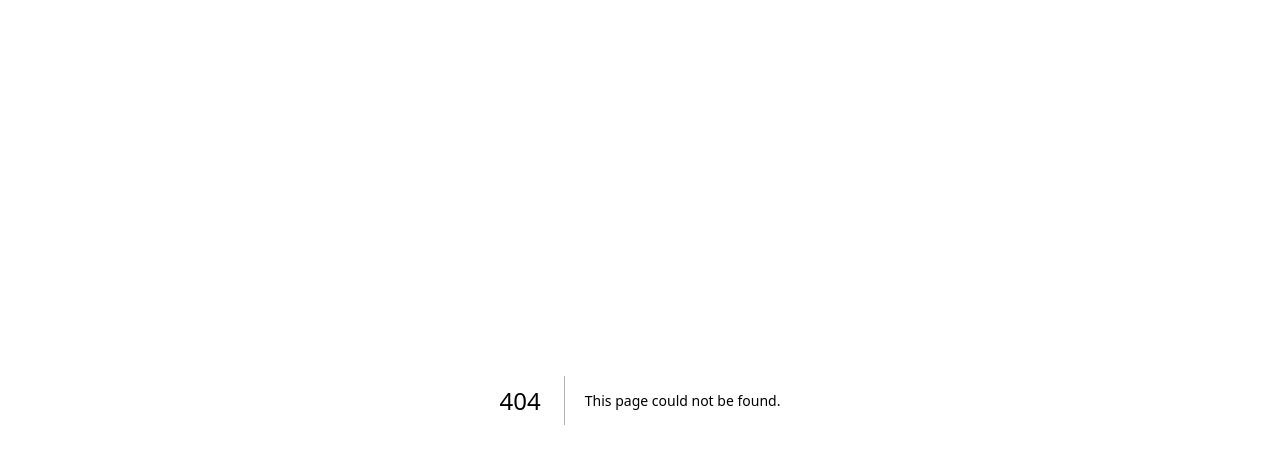
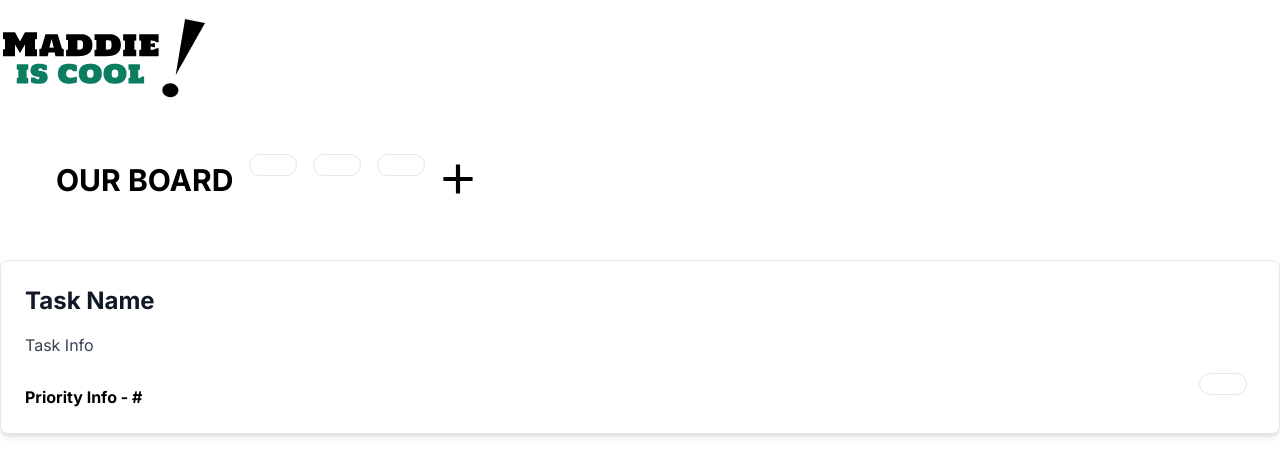
Before and after one commit to Starrleto/TaskTrackerSprintFE, a Next.js app: page /BoardsPage in a window 1280 px wide. Before the commit this address had no page. Shown: the top 476 px of the page. Built offline with nearby package versions, Linux system fonts and the light colour scheme.

Commit message:
board page creation,

```diff
--- a/package.json
+++ b/package.json
@@ -9,6 +9,10 @@
     "lint": "next lint"
   },
   "dependencies": {
+    "@emotion/react": "^11.11.4",
+    "@emotion/styled": "^11.11.5",
+    "@mui/icons-material": "^5.15.15",
+    "@mui/material": "^5.15.15",
     "flowbite": "^2.3.0",
     "flowbite-react": "^0.9.0",
     "next": "14.2.3",
--- /dev/null
+++ b/src/Components/Priority1Component.tsx
@@ -0,0 +1,18 @@
+
+"use client";
+
+import { Button } from "flowbite-react";
+
+export function Priority1() {
+    return (
+        <div className="px-2">
+            <Button className="bg-prioBlue rounded-full w-12 h-12 border border-black" color="prioBlue">
+                <div className="hidden">
+                    priority-1
+                </div>
+            </Button>
+        </div>
+
+
+    );
+}
--- /dev/null
+++ b/src/Components/Priority2Component.tsx
@@ -0,0 +1,18 @@
+
+"use client";
+
+import { Button } from "flowbite-react";
+
+export function Priority2() {
+    return (
+        <div className="px-2">
+
+        <Button className="bg-prioRed rounded-full w-12 h-12 border border-black" color="prioBlue">
+            <div className="hidden">
+                priority-1
+            </div>
+        </Button>
+        </div>
+
+    );
+}
--- /dev/null
+++ b/src/Components/Priority3Component.tsx
@@ -0,0 +1,18 @@
+
+"use client";
+
+import { Button } from "flowbite-react";
+
+export function Priority3() {
+    return (
+        <div className="px-2">
+
+        <Button className="bg-prioPurple rounded-full w-12 h-12 border border-black" color="prioBlue">
+            <div className="hidden">
+                priority-1
+            </div>
+        </Button>
+        </div>
+
+    );
+}
--- /dev/null
+++ b/src/Components/TasksCardComponent.tsx
@@ -0,0 +1,27 @@
+
+"use client";
+
+import { Card } from "flowbite-react";
+import { Priority1 } from "./Priority1Component";
+
+export function TaskCardComponent() {
+    return (
+        <Card href="#" className="w- w-72">
+            <h5 className="text-2xl font-bold tracking-tight text-gray-900 dark:text-white">
+                Task Name
+            </h5>
+
+            <p className="font-normal text-gray-700 dark:text-gray-400">
+                Task Info
+            </p>
+
+            <div className="inline-flex justify-between">
+                <p className="font-bold inline-flex mt-3">
+                    Priority Info - #
+                </p>
+                <Priority1/>
+            </div>
+
+        </Card>
+    );
+}
--- /dev/null
+++ b/src/app/BoardsPage/page.tsx
@@ -0,0 +1,39 @@
+import NavbarComponent from '@/Components/NavbarComponent'
+import React from 'react'
+import AddIcon from '@mui/icons-material/Add';
+import { Priority1 } from '@/Components/Priority1Component';
+import { Priority2 } from '@/Components/Priority2Component';
+import { Priority3 } from '@/Components/Priority3Component';
+import { TaskCardComponent } from '@/Components/TasksCardComponent';
+
+const BoardsPage = () => {
+    return (
+        <div>
+
+            <NavbarComponent />
+
+            <div className='p-14 inline-flex'>
+                <h1 className='text-3xl font-bold mt-2'>OUR BOARD</h1>
+                <div className='ml-2 inline-flex'>
+                    <Priority1 />
+                    <Priority2 />
+                    <Priority3 />
+                </div>
+                <div>
+                    <AddIcon style={{ fontSize: 50 }} />
+                </div>
+                <div>
+                </div>
+            </div>
+
+            <div>
+                <TaskCardComponent/>
+            </div>
+
+
+
+        </div>
+    )
+}
+
+export default BoardsPage
--- a/tailwind.config.ts
+++ b/tailwind.config.ts
@@ -15,6 +15,11 @@ const config: Config = {
         "gradient-conic":
           "conic-gradient(from 180deg at 50% 50%, var(--tw-gradient-stops))",
       },
+      colors: {
+        "prioBlue": "rgba(87, 205, 255, 1)",
+        "prioRed": "rgba(255, 110, 110, 1)",
+        "prioPurple": "rgba(213, 159, 255, 1)"
+      }
     },
   },
   plugins: [flowbite.plugin(),],
```
Also changed, not shown: 1 other file (tests, documents, lock files or other folders).
